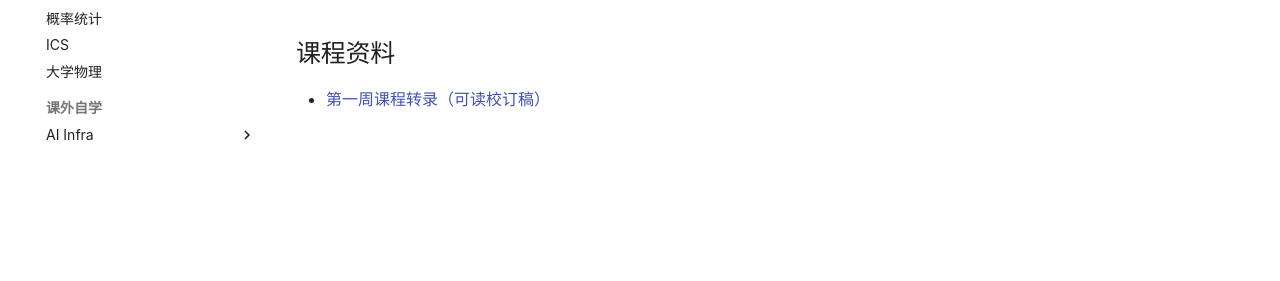
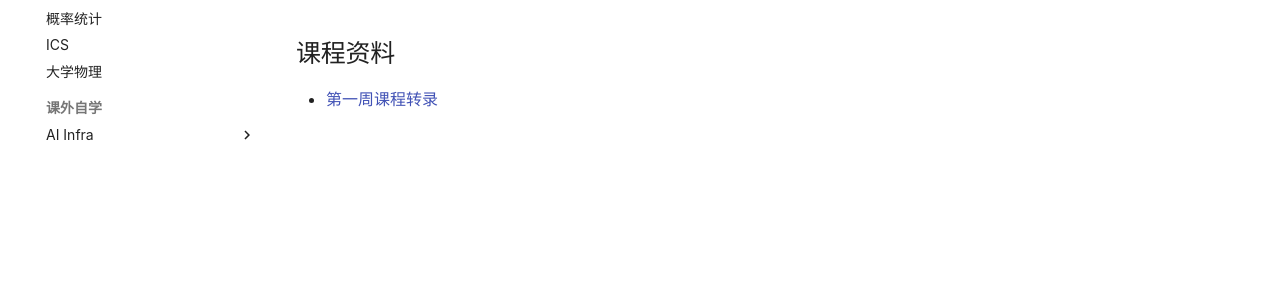
Before and after one commit to Lodpixel/Lec-Notes, an MkDocs documentation site: the page built from docs/课内/离散数学/index.md, in a window 1280 px wide. Shown: the part 209-490 px from the top of the page. Built offline with MkDocs 1.6.1 and Material for MkDocs 9.7.7, drawn with Linux system fonts in a browser that asks for light colours; comment, search, counter and statistics services are not loaded.

Commit message:
docs: simplify week 1 transcript title

```diff
--- a/docs/课内/离散数学/index.md
+++ b/docs/课内/离散数学/index.md
@@ -4,4 +4,4 @@
 
 ## 课程资料
 
-- [第一周课程转录（可读校订稿）](week-1-transcript.md)
+- [第一周课程转录](第一周课程转录.md)
```
